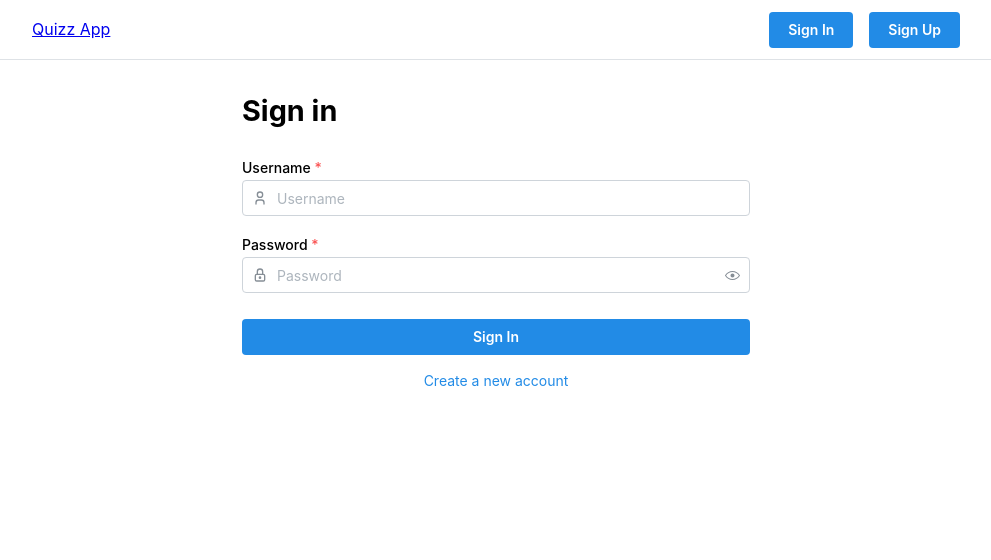
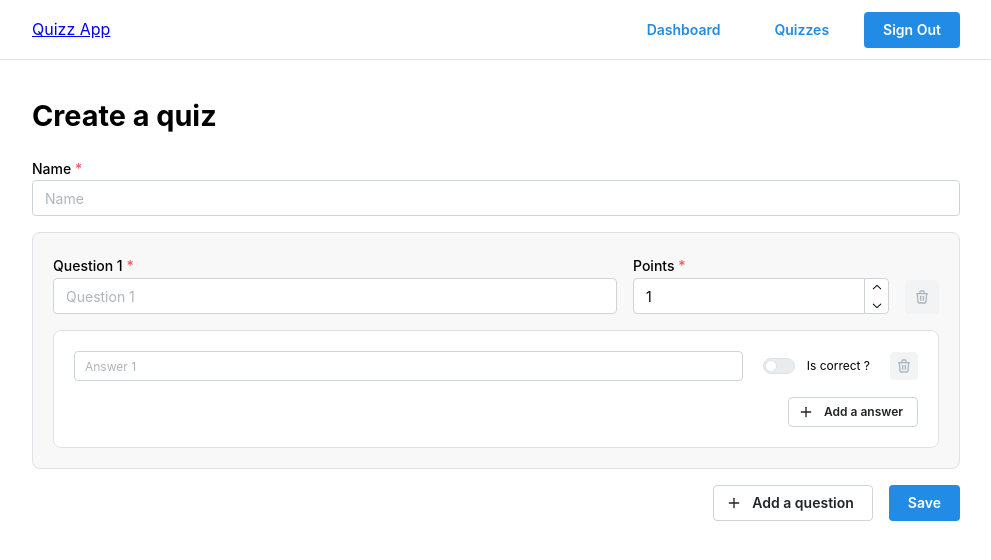
Before and after one commit to mustaphaboudouch/realtime-quiz, a React (Vite) app in the folder client/: page /quizzes/create in a window 1280 px wide. Before the commit this address led to /sign-in. Shown: the top 560 px of the page, without its empty margins (144-1135 px from the left). Built offline with nearby package versions, Linux system fonts and the light colour scheme; no server answers; sample sign-in values are in the browser's storage.

Commit message:
feat: fix local storage undefined state

```diff
--- a/client/src/layouts/app-layout.tsx
+++ b/client/src/layouts/app-layout.tsx
@@ -4,13 +4,13 @@ import { RootLayoutRoute } from './root-layout';
 import { Navbar } from './navbar';
 
 const AppLayout = () => {
-	const { user } = AppLayoutRoute.useRouteContext();
+	const { isAuthenticated } = AppLayoutRoute.useRouteContext();
 
 	return (
 		<AppShell header={{ height: 60 }}>
 			<AppShell.Header>
 				<Container h='100%'>
-					<Navbar user={user} />
+					<Navbar isAuthenticated={isAuthenticated} />
 				</Container>
 			</AppShell.Header>
 			<AppShell.Main>
@@ -26,8 +26,8 @@ const AppLayoutRoute = createRoute({
 	id: 'app-layout',
 	getParentRoute: () => RootLayoutRoute,
 	component: AppLayout,
-	beforeLoad: ({ context: { user } }) => {
-		if (!user) {
+	beforeLoad: ({ context: { isAuthenticated } }) => {
+		if (!isAuthenticated) {
 			throw redirect({ to: '/sign-in' });
 		}
 	},
--- a/client/src/layouts/auth-layout.tsx
+++ b/client/src/layouts/auth-layout.tsx
@@ -4,13 +4,13 @@ import { RootLayoutRoute } from './root-layout';
 import { Navbar } from './navbar';
 
 const AuthLayout = () => {
-	const { user } = AuthLayoutRoute.useRouteContext();
+	const { isAuthenticated } = AuthLayoutRoute.useRouteContext();
 
 	return (
 		<AppShell header={{ height: 60 }}>
 			<AppShell.Header>
 				<Container h='100%'>
-					<Navbar user={user} />
+					<Navbar isAuthenticated={isAuthenticated} />
 				</Container>
 			</AppShell.Header>
 			<AppShell.Main>
@@ -26,8 +26,8 @@ const AuthLayoutRoute = createRoute({
 	id: 'auth-layout',
 	getParentRoute: () => RootLayoutRoute,
 	component: AuthLayout,
-	beforeLoad: ({ context: { user } }) => {
-		if (!!user) {
+	beforeLoad: ({ context: { isAuthenticated } }) => {
+		if (isAuthenticated) {
 			throw redirect({ to: '/' });
 		}
 	},
--- a/client/src/layouts/navbar.tsx
+++ b/client/src/layouts/navbar.tsx
@@ -1,13 +1,12 @@
 import { Link } from '@tanstack/react-router';
 import { Button, Group } from '@mantine/core';
 import { SignOutButton } from './sign-out-button';
-import { User } from '../types';
 
 type NavbarProps = {
-	user: User | null;
+	isAuthenticated: boolean;
 };
 
-const Navbar = ({ user }: NavbarProps) => {
+const Navbar = ({ isAuthenticated }: NavbarProps) => {
 	return (
 		<Group align='center' justify='space-between' h='100%'>
 			<Link to='/' preload={false}>
@@ -15,7 +14,7 @@ const Navbar = ({ user }: NavbarProps) => {
 			</Link>
 
 			<Group align='center' h='100%'>
-				{!!user && (
+				{isAuthenticated && (
 					<>
 						<Button variant='subtle' component={Link} to='/' preload={false}>
 							Dashboard
@@ -31,7 +30,7 @@ const Navbar = ({ user }: NavbarProps) => {
 						<SignOutButton />
 					</>
 				)}
-				{!user && (
+				{!isAuthenticated && (
 					<>
 						<Button component={Link} to='/sign-in' preload={false}>
 							Sign In
--- a/client/src/layouts/root-layout.tsx
+++ b/client/src/layouts/root-layout.tsx
@@ -1,8 +1,7 @@
 import { Outlet, createRootRouteWithContext } from '@tanstack/react-router';
-import { User } from '../types';
 
 type RootLayoutRouteContext = {
-	user: User | null;
+	isAuthenticated: boolean;
 };
 
 const RootLayout = () => {
--- a/client/src/layouts/sign-out-button.tsx
+++ b/client/src/layouts/sign-out-button.tsx
@@ -1,13 +1,8 @@
 import { Button } from '@mantine/core';
-import { useLocalStorage } from '@mantine/hooks';
 
 const SignOutButton = () => {
-	const [_value, _setValue, removeValue] = useLocalStorage({
-		key: 'jwt-token',
-	});
-
 	function onSignOut() {
-		removeValue();
+		localStorage.removeItem('jwt-token');
 		window.location.reload();
 	}
 
--- a/client/src/pages/quiz-create.tsx
+++ b/client/src/pages/quiz-create.tsx
@@ -17,7 +17,6 @@ import { IconPlus, IconTrash } from '@tabler/icons-react';
 import { notifications } from '@mantine/notifications';
 import axios from 'axios';
 import { useMutation, useQueryClient } from '@tanstack/react-query';
-import { useLocalStorage } from '@mantine/hooks';
 
 const schema = z.object({
 	name: z.string().min(1),
@@ -51,7 +50,6 @@ const defaultQuestion = {
 };
 
 const QuizCreate = () => {
-	const [value] = useLocalStorage({ key: 'jwt-token' });
 	const navigate = useNavigate({ from: '/quizzes/create' });
 	const queryClients = useQueryClient();
 
@@ -67,7 +65,7 @@ const QuizCreate = () => {
 		mutationFn: async (data: unknown) => {
 			return axios.post('http://127.0.0.1:3000/quizzes', data, {
 				headers: {
-					Authorization: 'Bearer ' + value,
+					Authorization: 'Bearer ' + localStorage.getItem('jwt-token'),
 				},
 			});
 		},
--- a/client/src/pages/quizzes.tsx
+++ b/client/src/pages/quizzes.tsx
@@ -14,7 +14,6 @@ import { IconEye, IconPlus, IconSearchOff } from '@tabler/icons-react';
 import { useQuery } from '@tanstack/react-query';
 import axios from 'axios';
 import { Quiz } from '../types';
-import { useLocalStorage } from '@mantine/hooks';
 
 const QuizCard = ({ _id, name, questions }: Quiz) => {
 	return (
@@ -41,19 +40,16 @@ const QuizCard = ({ _id, name, questions }: Quiz) => {
 };
 
 const Quizzes = () => {
-	const [value] = useLocalStorage({ key: 'jwt-token' });
-
 	const { data, isLoading, error } = useQuery({
 		queryKey: ['quizzes'],
 		queryFn: async () => {
 			const { data } = await axios.get('http://127.0.0.1:3000/quizzes', {
 				headers: {
-					Authorization: 'Bearer ' + value,
+					Authorization: 'Bearer ' + localStorage.getItem('jwt-token'),
 				},
 			});
 			return data;
 		},
-		enabled: !!value,
 	});
 
 	if (isLoading) return <h1>Loading...</h1>;
--- a/client/src/pages/sign-in.tsx
+++ b/client/src/pages/sign-in.tsx
@@ -14,7 +14,6 @@ import { notifications } from '@mantine/notifications';
 import axios from 'axios';
 import { z } from 'zod';
 import { AuthLayoutRoute } from '../layouts/auth-layout';
-import { useLocalStorage } from '@mantine/hooks';
 
 const schema = z.object({
 	username: z.string().min(4),
@@ -22,8 +21,6 @@ const schema = z.object({
 });
 
 const SignIn = () => {
-	const [_value, setValue] = useLocalStorage({ key: 'jwt-token' });
-
 	const form = useForm({
 		initialValues: {
 			username: '',
@@ -37,7 +34,7 @@ const SignIn = () => {
 			return axios.post('http://127.0.0.1:3000/sign-in', data);
 		},
 		onSuccess: (value) => {
-			setValue(value.data.token);
+			localStorage.setItem('jwt-token', value.data.token);
 			window.location.reload();
 		},
 		onError: () => {
--- a/client/src/router.tsx
+++ b/client/src/router.tsx
@@ -2,8 +2,6 @@ import {
 	RouterProvider as TanstackRouterProvider,
 	createRouter,
 } from '@tanstack/react-router';
-import axios from 'axios';
-import { useQuery } from '@tanstack/react-query';
 
 import { RootLayoutRoute } from './layouts/root-layout';
 import { AuthLayoutRoute } from './layouts/auth-layout';
@@ -15,8 +13,6 @@ import { DashboardRoute } from './pages/dashboard';
 import { QuizzesRoute } from './pages/quizzes';
 import { QuizRoute } from './pages/quiz';
 import { QuizCreateRoute } from './pages/quiz-create';
-import { useLocalStorage } from '@mantine/hooks';
-import { User } from './types';
 
 const routes = RootLayoutRoute.addChildren([
 	AuthLayoutRoute.addChildren([SignInRoute, SignUpRoute]),
@@ -33,7 +29,7 @@ const router = createRouter({
 	defaultPreload: 'intent',
 	defaultPreloadStaleTime: 0,
 	context: {
-		user: null,
+		isAuthenticated: false,
 	},
 });
 
@@ -44,26 +40,13 @@ declare module '@tanstack/react-router' {
 }
 
 const Router = () => {
-	const [value] = useLocalStorage({ key: 'jwt-token' });
-
-	const { data, isLoading } = useQuery({
-		queryKey: ['me'],
-		queryFn: async () => {
-			const { data } = await axios.get('http://127.0.0.1:3000/me', {
-				headers: {
-					Authorization: 'Bearer ' + value,
-				},
-			});
-			return data;
-		},
-		enabled: !!value,
-		retry: false,
-	});
-
-	const user = data as unknown as User;
+	const token = localStorage.getItem('jwt-token');
 
 	return (
-		!isLoading && <TanstackRouterProvider router={router} context={{ user }} />
+		<TanstackRouterProvider
+			router={router}
+			context={{ isAuthenticated: !!token }}
+		/>
 	);
 };
 
```
